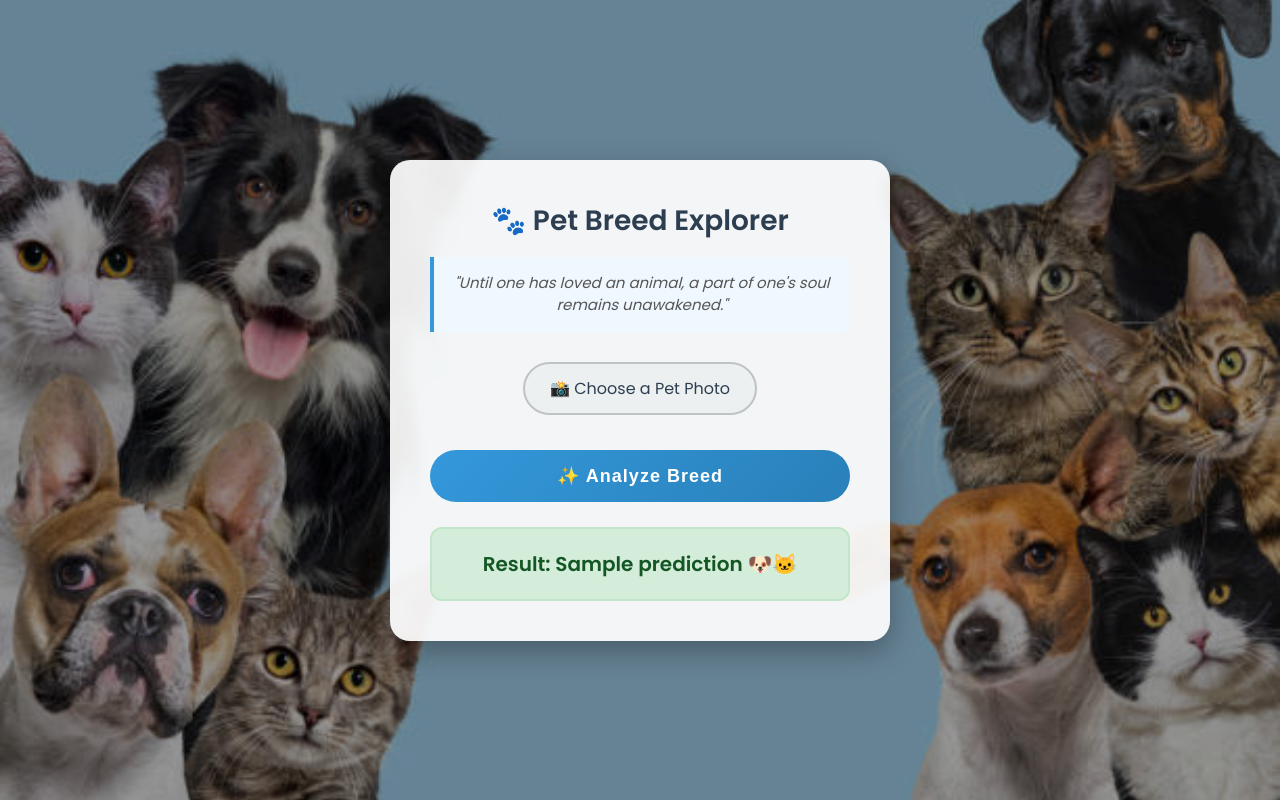
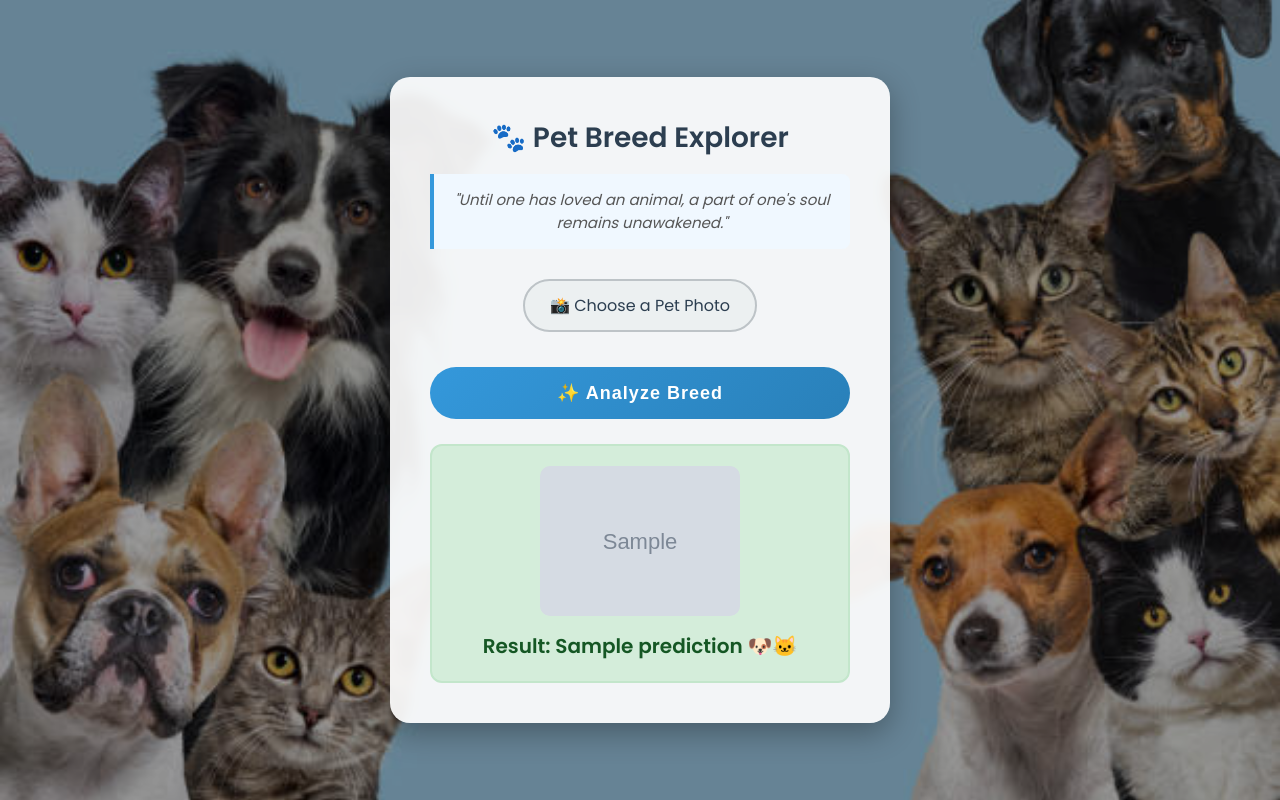
Before and after one commit to shrikantmupade/Pet-Breed-Classifier, a Flask app: template templates/index.html in a window 1280 px wide. Run offline with Flask 3, Linux system fonts and the light colour scheme; the template is opened without the code that fills it: most values are stand-ins (such as "Sample title", 1, 10 or a date in 2020); grey boxes marked "Sample" are stand-in pictures.

Commit message:
Update index.html

```diff
--- a/templates/index.html
+++ b/templates/index.html
@@ -171,11 +171,14 @@
         <div class="loader" id="loader"></div>
 
         {% if prediction %}
-        <div class="result">
-            Result: {{ prediction }} 🐶🐱
-        </div>
+    <div class="result" style="display: block;">
+        {% if image_url %}
+        <img src="{{ image_url }}" style="max-width: 200px; border-radius: 10px; display: block; margin: 0 auto 15px auto;">
         {% endif %}
+
+        Result: {{ prediction }} 🐶🐱
     </div>
+{% endif %}
 
     <script>
         // JavaScript to handle image preview without distortion
```
